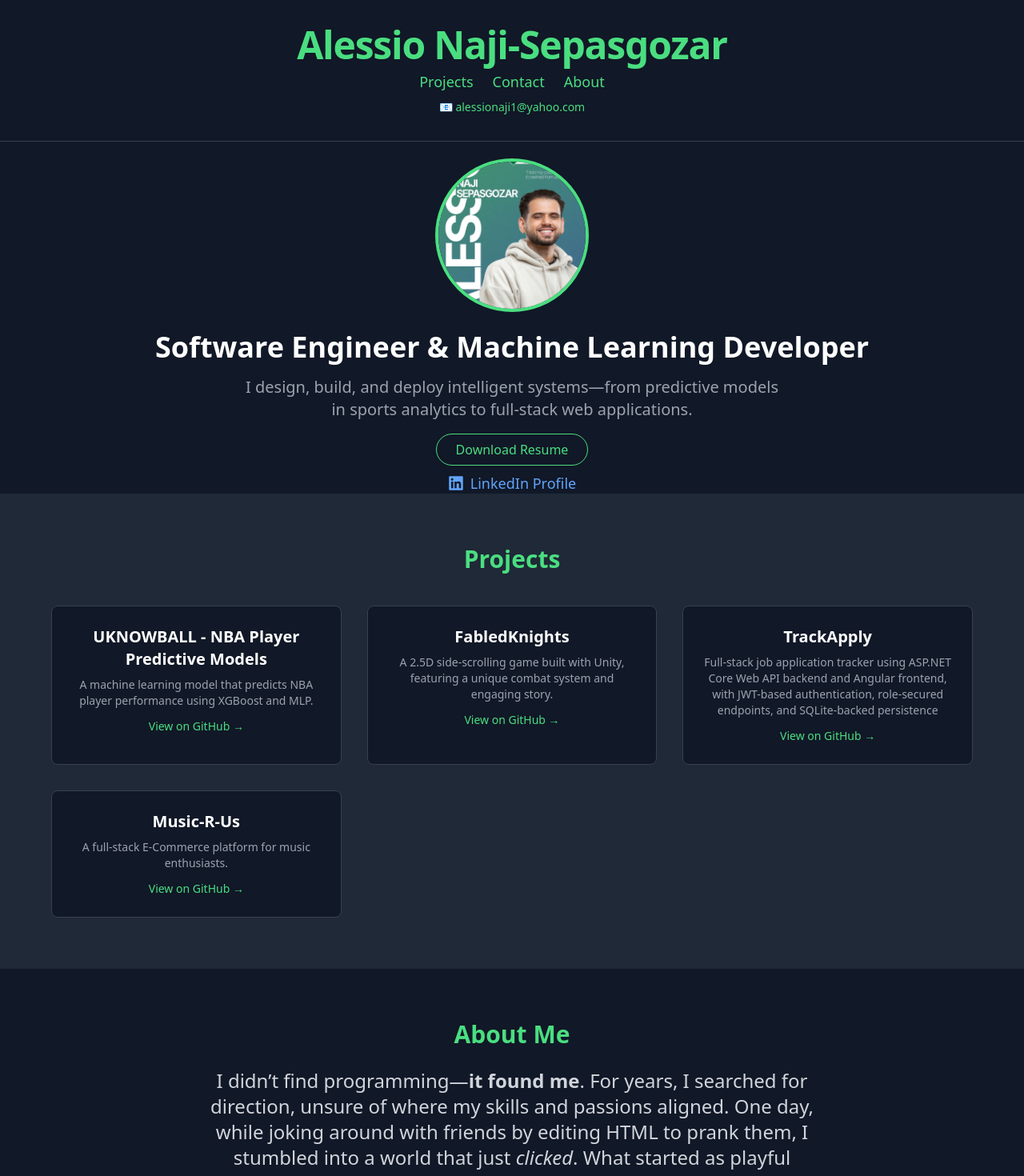
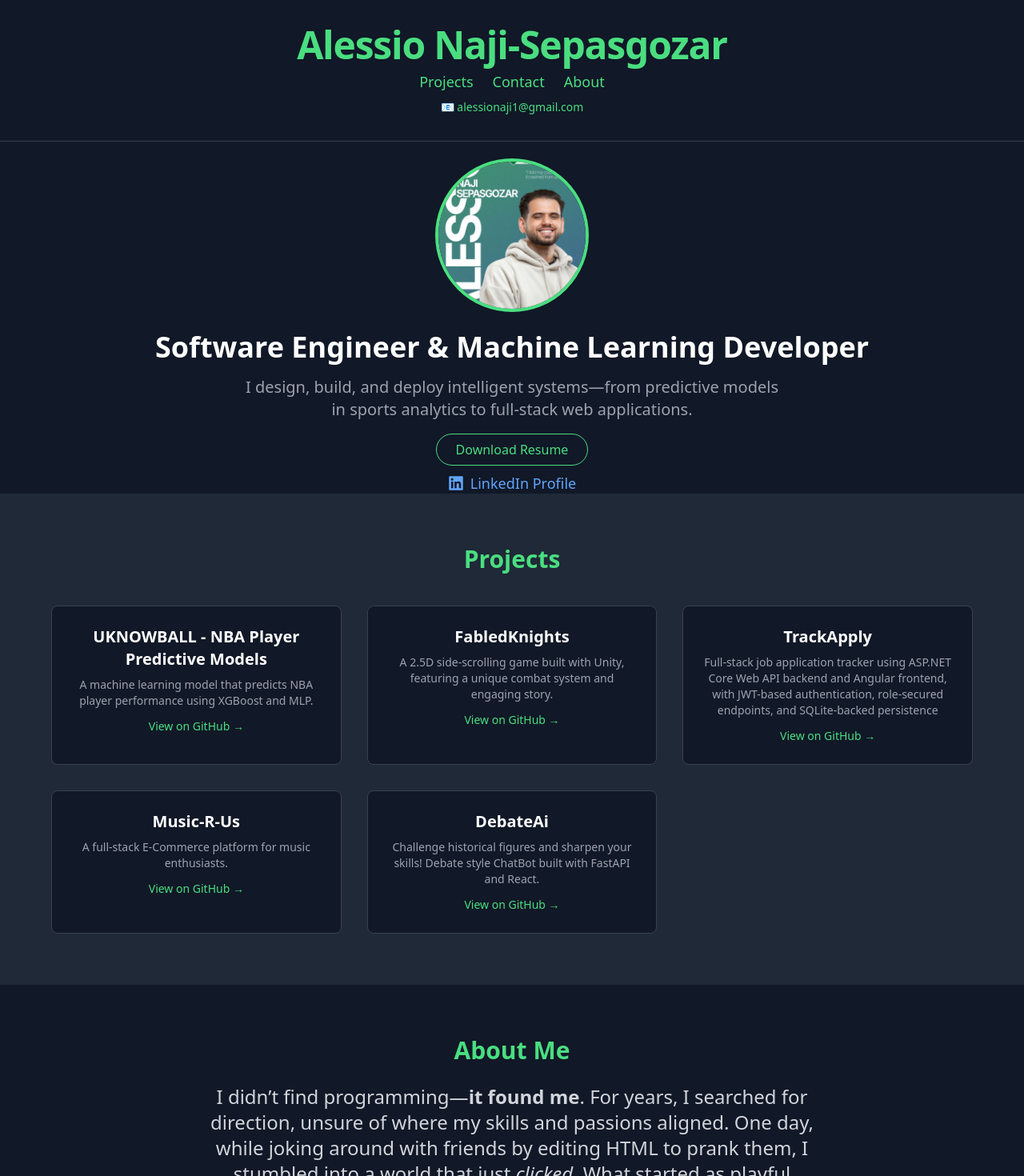
Before and after one commit to Anaji00/portfolio, a React (Create React App) app: page / in a window 1280 px wide. Shown: the top 1470 px of the page at 80% size. Built offline with nearby package versions, Linux system fonts and the light colour scheme.

Commit message:
Project addition

```diff
--- a/src/App.js
+++ b/src/App.js
@@ -31,7 +31,7 @@ function App() {
       href="mailto:your.email@example.com"
       className="hover:underline text-green-400"
     >
-      alessionaji1@yahoo.com
+      alessionaji1@gmail.com
     </a>
   </p>
 </header>
@@ -66,7 +66,7 @@ function App() {
         {/* LinkedIn Profile Link */}
         <div className="mt-4">
           <a
-            href="https://www.linkedin.com/in/alessio-naji-sepasgozar-923786223"
+            href="https://www.linkedin.com/in/alessio-naji"
             target="_blank"
             rel="noopener noreferrer"
             className="inline-flex items-center gap-2 text-blue-400 hover:underline text-lg"
@@ -120,7 +120,7 @@ function App() {
                 View on GitHub →
               </a>
             </div>
-           {/* Project 2 */}
+           {/* Project 2.2 */}
             <div className="bg-gray-900 p-6 rounded-lg border border-gray-700 hover:shadow-lg transition">
               <h3 className="text-xl font-semibold mb-2 text-white">
                 TrackApply
@@ -148,6 +148,23 @@ function App() {
               </p>
               <a
                 href="https://github.com/Anaji00/ECommerce---Music-R-Us"
+                target="_blank"
+                rel="noopener noreferrer"
+                className="text-green-400 text-sm mt-3 inline-block hover:underline"
+              >
+                View on GitHub →
+              </a>
+            </div>
+            {/* Project 4.4 */}
+            <div className="bg-gray-900 p-6 rounded-lg border border-gray-700 hover:shadow-lg transition">
+              <h3 className="text-xl font-semibold mb-2 text-white">
+                DebateAi
+              </h3>
+              <p className="text-gray-400 text-sm">
+                Challenge historical figures and sharpen your skills! Debate style ChatBot built with FastAPI and React.
+              </p>
+              <a
+                href="https://github.com/Anaji00/debateai-frontend"
                 target="_blank"
                 rel="noopener noreferrer"
                 className="text-green-400 text-sm mt-3 inline-block hover:underline"
```
Also changed, not shown: 1 other file (tests, documents, lock files or other folders).
